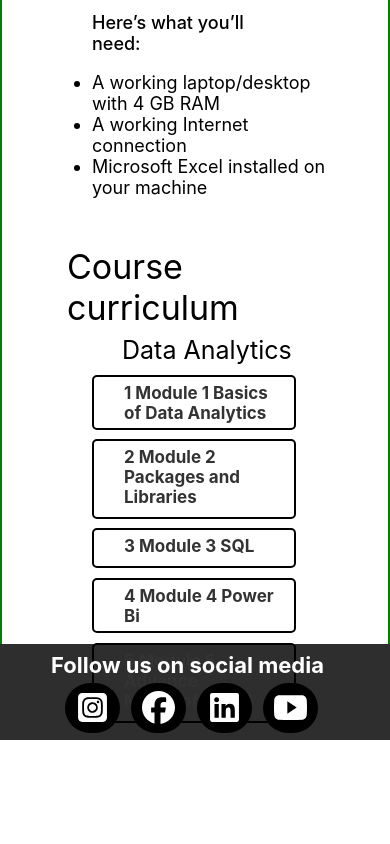
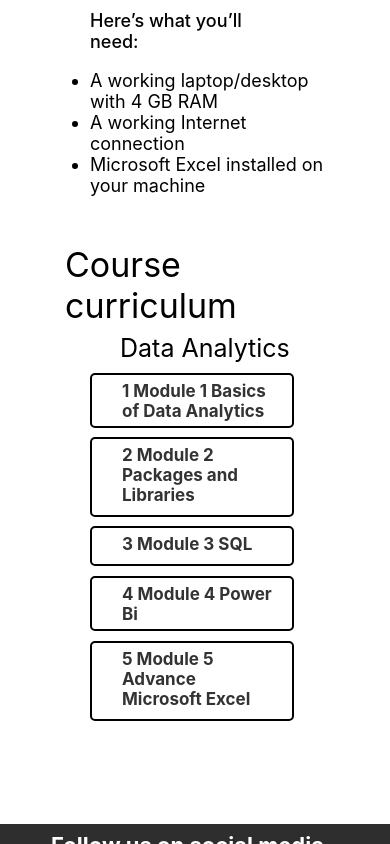
Before and after one commit to Vishal7489/TDS-Project, a React (Create React App) app: page /DataScience in a window 390 px wide. Shown: the part 4826-5670 px from the top of the page. Before the commit the page ends 5566 px from the top, so only its background shows below. Built offline with nearby package versions, Linux system fonts and the light colour scheme.

Commit message:
First Commit

```diff
--- a/src/Styles/AboutCourse.css
+++ b/src/Styles/AboutCourse.css
@@ -9,12 +9,10 @@ width:200px;
 }
 }
 .AboutCourse{
-border:2px solid red;
 }
 @media(max-width:430px){
 .AboutCourse{
-height:1887px;
-border:2px solid green;
+height:1900px;
 }
 }
 .Course_para{
--- a/src/Styles/DataScience.css
+++ b/src/Styles/DataScience.css
@@ -4,7 +4,7 @@ height:1430px;
 }
 @media(max-width:430px){
 .DataScience{
-height:2610px;
+height:2700px;
 }
 }
 .Python1{
--- a/src/Styles/Footer.css
+++ b/src/Styles/Footer.css
@@ -5,20 +5,14 @@ margin-top:0;
 margin-bottom:0;
 height:110px;
 }
+@media(max-width:430px){
+.Footer{
+position:relative;
+top:90px;
+}
+}
 
-@media(max-width:700px){
-    .Footer{
-      height:100%;
-      width:100%;
-    }
-    .Footer1{
-    flex-wrap:wrap;
-    }
-    body{
-    height:100%;
-    width:100%;
-    }
-}
+
 
 .Footer1{
 display:flex;
```
